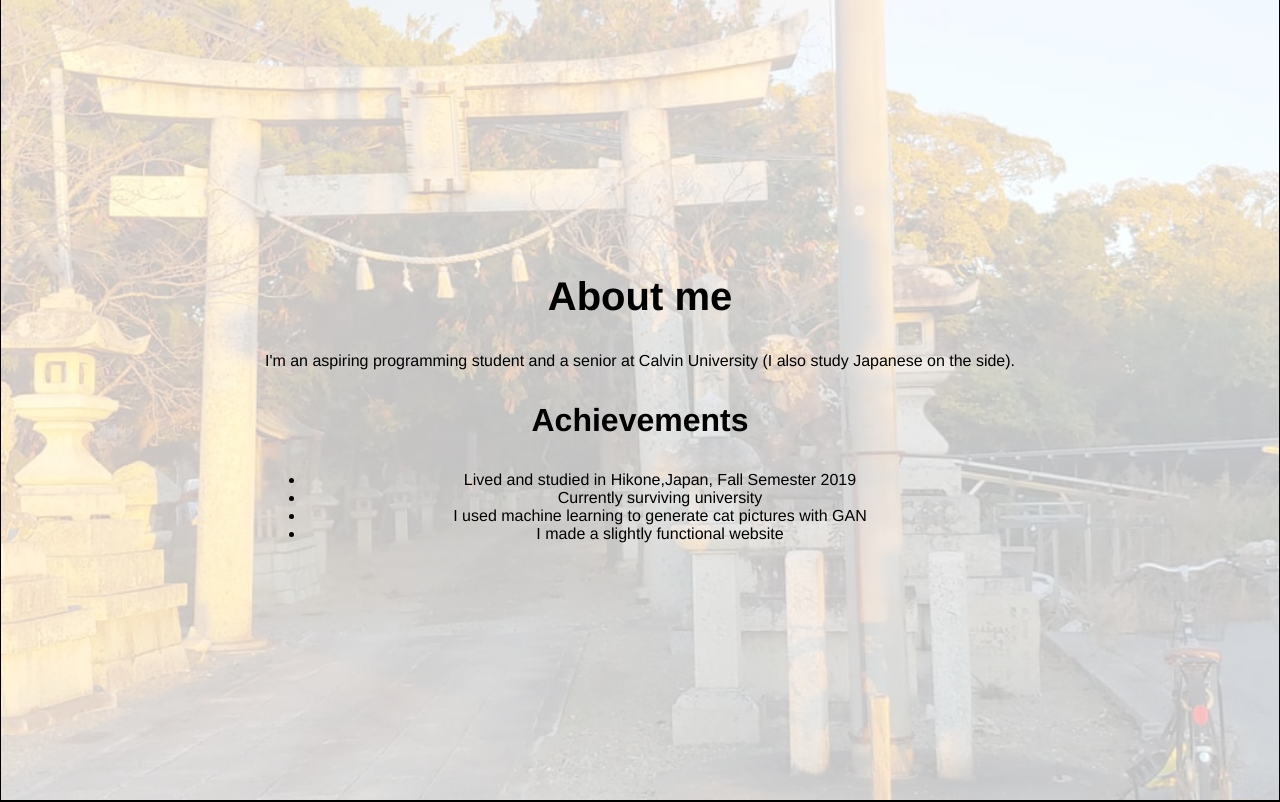
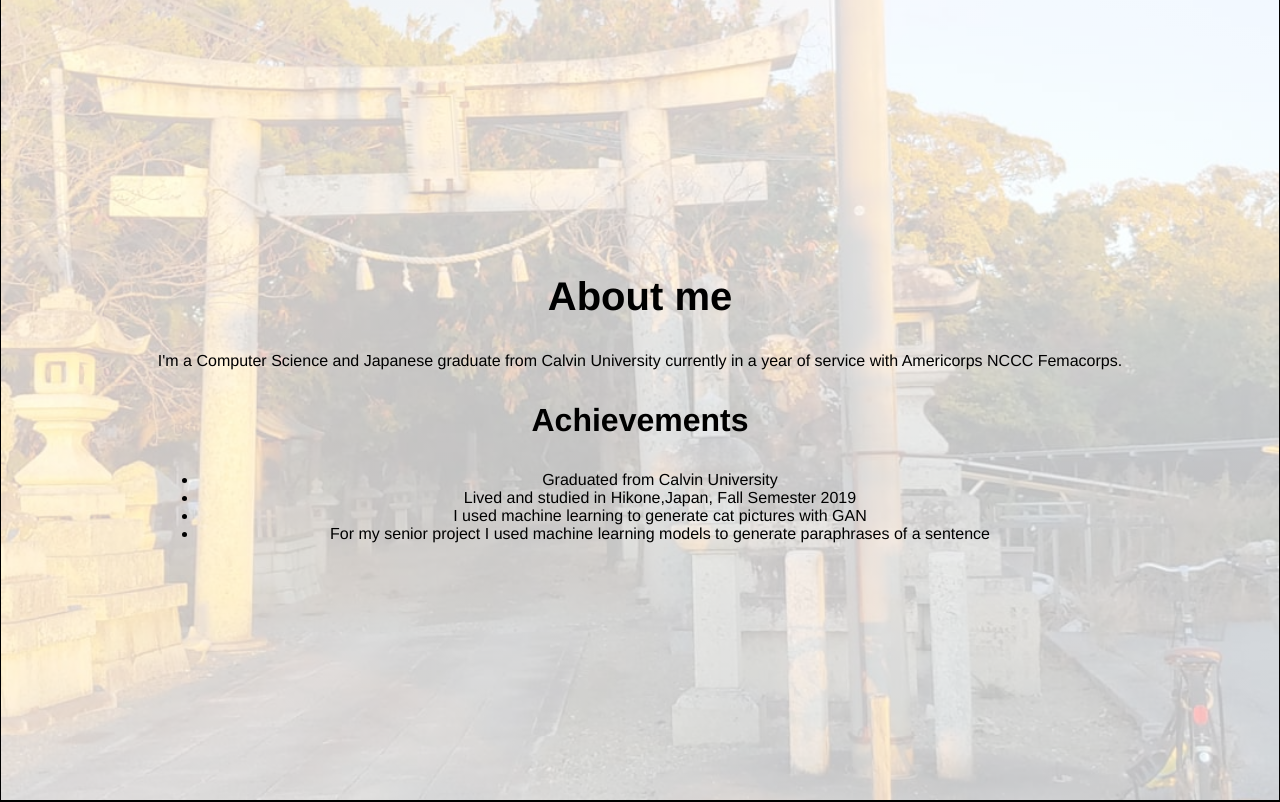
Before and after one commit to Nmad7/Nmad7-website, a Flask app: page / in a window 1280 px wide. Shown: the part 853-1655 px from the top of the page. Run offline with Flask 2, Linux system fonts and the light colour scheme.

Commit message:
Update information on website for 2021 Fall

```diff
--- a/templates/index.html
+++ b/templates/index.html
@@ -28,13 +28,13 @@
             <section id="about">
                 <div class="section-inner">
                     <h2>About me</h2>
-                    <p>I'm an aspiring programming student and a senior at Calvin University (I also study Japanese on the side).</p>
+                    <p>I'm a Computer Science and Japanese graduate from Calvin University currently in a year of service with Americorps NCCC Femacorps.</p>
                     <h3>Achievements</h3>
                     <ul>
+                        <li>Graduated from Calvin University</li>
                         <li>Lived and studied in Hikone,Japan, Fall Semester 2019</li>
-                        <li>Currently surviving university</li>
                         <li>I used machine learning to generate cat pictures with GAN</li>
-                        <li>I made a slightly functional website</li>
+                        <li>For my senior project I used machine learning models to generate paraphrases of a sentence</li>
                     </ul>
                 </div>
             </section>
@@ -46,12 +46,12 @@
                         <li><a href="https://github.com/Nmad7">Github</a></li>
                         <li><a href="https://www.instagram.com/themachomadrid/">Instagram</a></li>
                     </ul>
-                    <p>Or, you can <a href="mailto:ngm7@students.calvin.edu">send me an email</a>.</p>
+                    <p>Or, you can <a href="mailto:madrid4842@gmail.com">send me an email</a>.</p>
                 </div>
             </section>
         </main>
         <footer>
-            Created by Noah Madrid, 2020
+            Created by Noah Madrid, 2021
         </footer>
     </body>
 </html>
```
